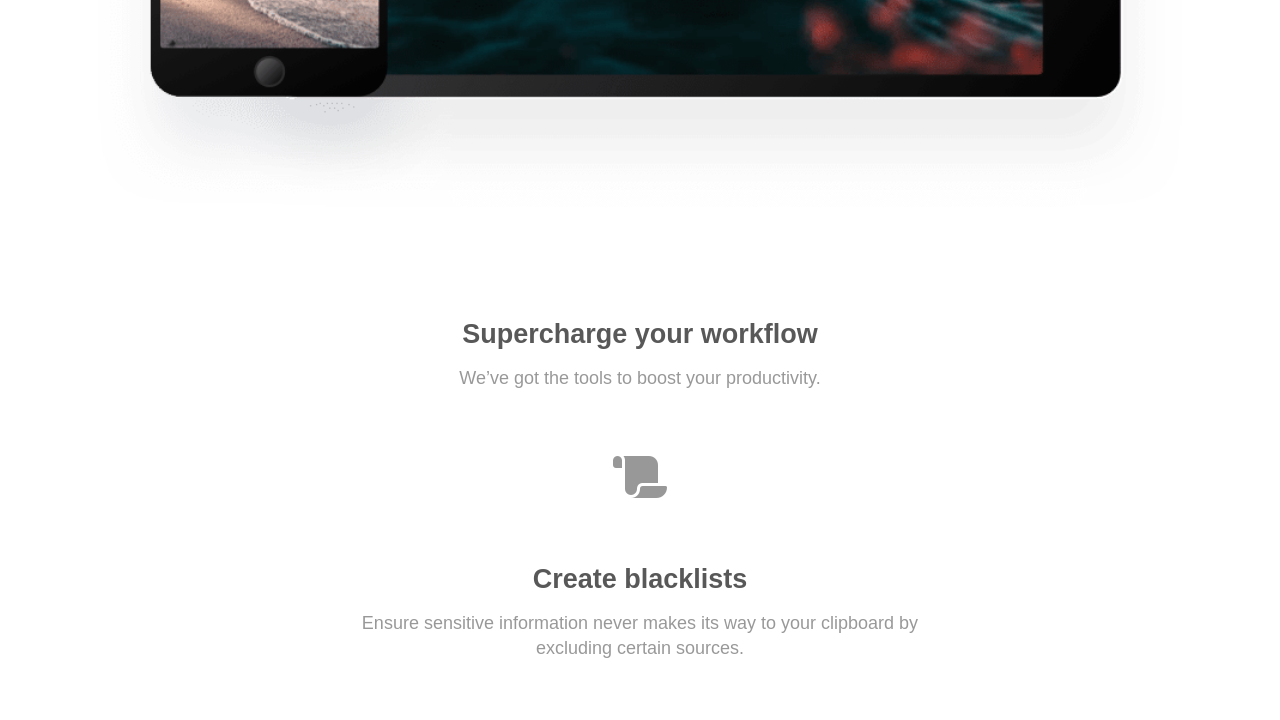
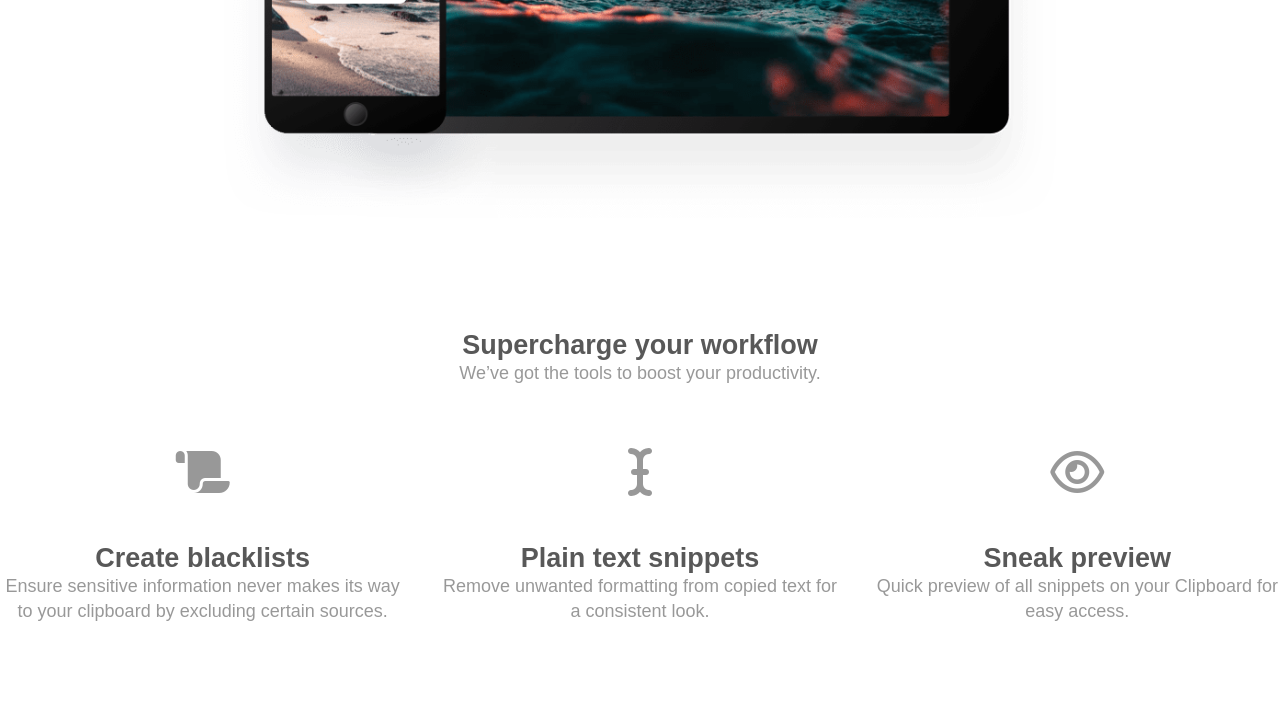
Before and after one commit to Brezus/clip, a plain HTML site: page index.html in a window 1280 px wide. Shown: the part 2010-2730 px from the top of the page. Drawn offline with Linux system fonts and the light colour scheme; a web font is replaced by a local one.

Commit message:
flex or grid
trying to decide between flexbox and grid for the supercharge section

```diff
--- a/clip.css
+++ b/clip.css
@@ -145,6 +145,8 @@ svg {
     width: 100%; */
     display: flex;
     text-align: left;
+
+    margin-left: -10%;
   }
 }
 @media screen and (min-width: 700px) {
@@ -157,6 +159,7 @@ svg {
 @media screen and (min-width: 700px) {
   .snip {
     padding-left: 3rem;
+    /* border: 2px solid black; */
   }
 }
 .snippets img {
@@ -166,13 +169,18 @@ svg {
 }
 @media screen and (min-width: 700px) {
   .snippets img {
-    margin-left: -6rem;
-    width: 50%;
+    margin-left: -9%;
+    width: 65%;
   }
 }
 .access-clipboard img {
   width: 100%;
   object-fit: contain;
+}
+@media screen and (min-width: 700px) {
+  .access-clipboard img {
+    width: 65%;
+  }
 }
 /* third section end */
 .far,
@@ -181,6 +189,40 @@ svg {
   opacity: 40%;
   margin: 2.9rem 0;
 }
+/* grid for super charged workflow start */
+@media screen and (min-width: 700px) {
+  .actions {
+    display: grid;
+    grid-template-columns: 1fr 1fr 1fr;
+    grid-template-rows: auto auto;
+    grid-template-areas:
+      "... one  ...."
+      "two three four";
+    grid-column-gap: 2rem;
+  }
+}
+
+@media screen and (min-width: 700px) {
+  .one {
+    grid-area: one;
+  }
+  .two {
+    grid-area: two;
+    align-self: center;
+    justify-self: center;
+  }
+  .three {
+    grid-area: three;
+    align-self: center;
+    justify-self: center;
+  }
+  .four {
+    grid-area: four;
+    align-self: center;
+    justify-self: center;
+  }
+}
+/* grid for super charged workflow end */
 /* super charge section end */
 .logos {
   display: grid;
--- a/index.html
+++ b/index.html
@@ -100,22 +100,27 @@
 
       <!-- fourth section start -->
       <div class="actions same">
-        <h2>Supercharge your workflow</h2>
+        <div class="action__head one">
+          <h2>Supercharge your workflow</h2>
         <p>We’ve got the tools to boost your productivity.</p>
-        <i class="fas fa-scroll"></i>
+      </div>
+        <div class="action__txt two"><i class="fas fa-scroll"></i>
         <h2>Create blacklists</h2>
         <p>
           Ensure sensitive information never makes its way to your clipboard by
-          excluding certain sources.
-        </p>
-        <i class="fas fa-i-cursor"></i>
+          excluding certain sources.</p>
+        </div>
+        <div class="action__txt three "><i class="fas fa-i-cursor"></i>
         <h2>Plain text snippets</h2>
         <p>
           Remove unwanted formatting from copied text for a consistent look.
         </p>
-        <i class="far fa-eye"></i>
+      </div>
+        <div class=" four">
+          <i class="far fa-eye"></i>
         <h2>Sneak preview</h2>
         <p>Quick preview of all snippets on your Clipboard for easy access.</p>
+        </div>
       </div>
       <!-- fourth section end -->
 
```
Also changed, not shown: 1 other file.
